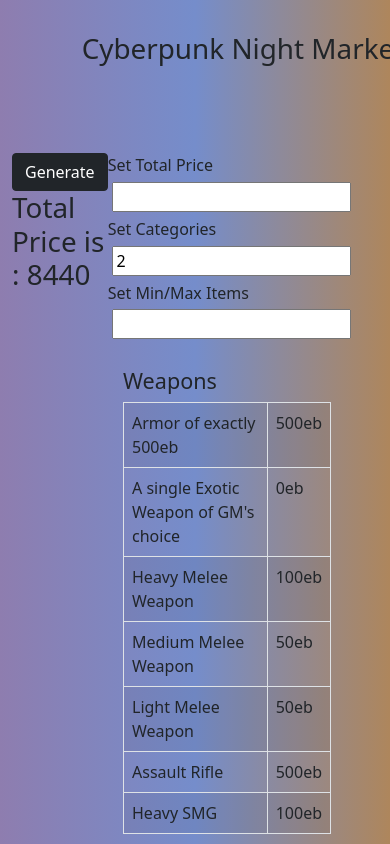
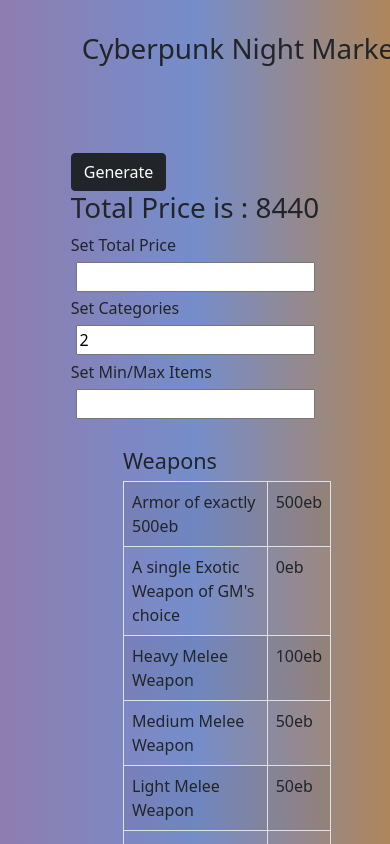
Before and after one commit to notevenagoat/cyberpunktools, a React (Create React App) app: page / in a window 390 px wide. Shown: the top 844 px of the page. Built offline with nearby package versions, Linux system fonts and the light colour scheme.

Commit message:
add flexbox in css

```diff
--- a/src/index.css
+++ b/src/index.css
@@ -25,6 +25,7 @@ text-align: center;
 
 .generate_sets>input{
   margin: .3em;
+
 }
 
  .table_div {
@@ -63,5 +64,16 @@ footer{
   .table_div{
     grid-template-columns: repeat(auto-fit,minmax(14rem,16rem));
   }
-
+  .generate {
+    display: flex;
+    flex-direction: column;
+    justify-content: center;
+    align-items: center;
+  }
+  .generate_sets{
+    display: flex;
+    flex-direction: column;
+    /* justify-content: center; */
+    /* width: 40%; */
+  }
 }
```
